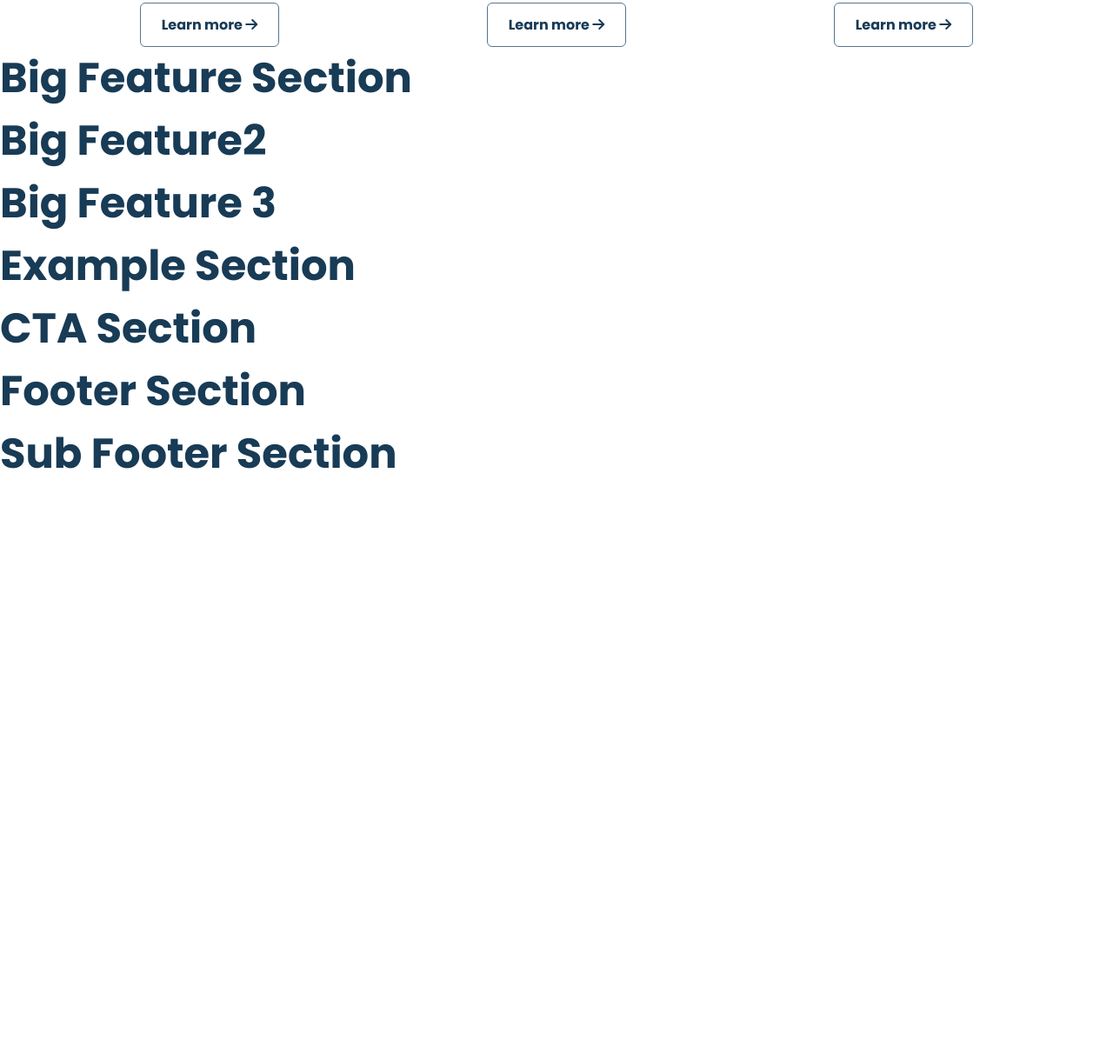
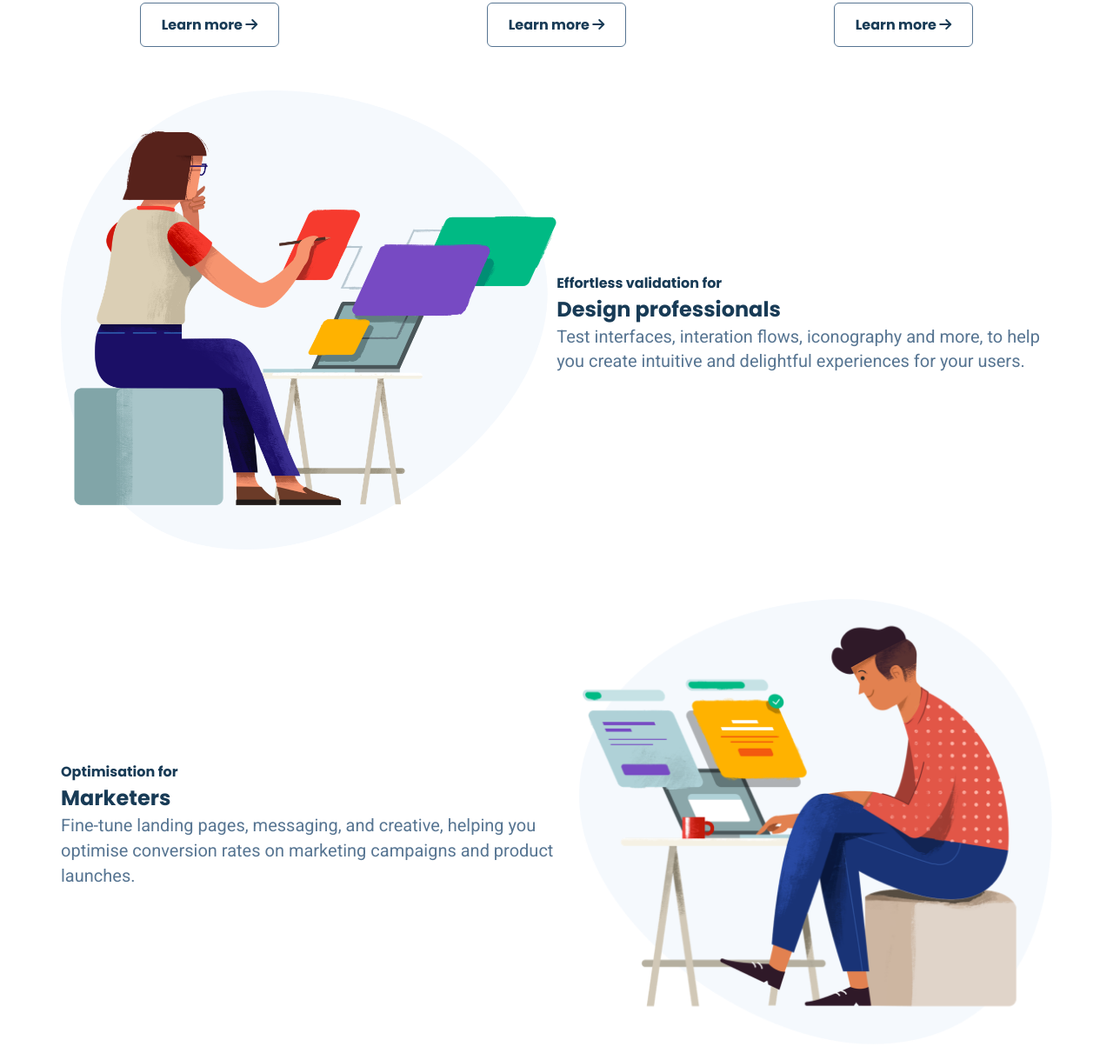
Before and after one commit to Mahak-chauhan/usability_cse22, a plain HTML site: page index.html in a window 1280 px wide. Shown: the part 1597-2808 px from the top of the page at 87% size. Before the commit the page ends 2155 px from the top, so only its background shows below. Drawn offline with Linux system fonts and the light colour scheme.

Commit message:
adding new code

```diff
--- a/index.html
+++ b/index.html
@@ -133,14 +133,51 @@
         </div>
       </div>
     </section>
-    <section>
-      <h1>Big Feature Section</h1>
+    <section class="big-feature-section section-gap">
+      <div class="container flex">
+        <div class="feature-img">
+          <img src="./assets/asset 18.png" alt="" />
+        </div>
+        <div class="feature-desc">
+          <h4>Effortless validation for</h4>
+          <h3>Design professionals</h3>
+          <p>
+            Test interfaces, interation flows, iconography and more, to help you
+            create intuitive and delightful experiences for your users.
+          </p>
+        </div>
+      </div>
     </section>
-    <section>
-      <h1>Big Feature2</h1>
+    <section class="big-feature-section section-gap">
+      <div class="container flex">
+        <div class="feature-desc">
+          <h4>Optimisation for</h4>
+          <h3>Marketers</h3>
+          <p>
+            Fine-tune landing pages, messaging, and creative, helping you
+            optimise conversion rates on marketing campaigns and product
+            launches.
+          </p>
+        </div>
+        <div class="feature-img">
+          <img src="./assets/asset 21.png" alt="" />
+        </div>
+      </div>
     </section>
-    <section>
-      <h1>Big Feature 3</h1>
+    <section class="big-feature-section section-gap">
+      <div class="container flex">
+        <div class="feature-img">
+          <img src="./assets/asset 24.png" alt="" />
+        </div>
+        <div class="feature-desc">
+          <h4>Easier decision making for</h4>
+          <h3>Product managers</h3>
+          <p>
+            Ensure you’re delivering the right features to the right customers
+            by validating product concepts with your target audience
+          </p>
+        </div>
+      </div>
     </section>
     <section>
       <h1>Example Section</h1>
```
